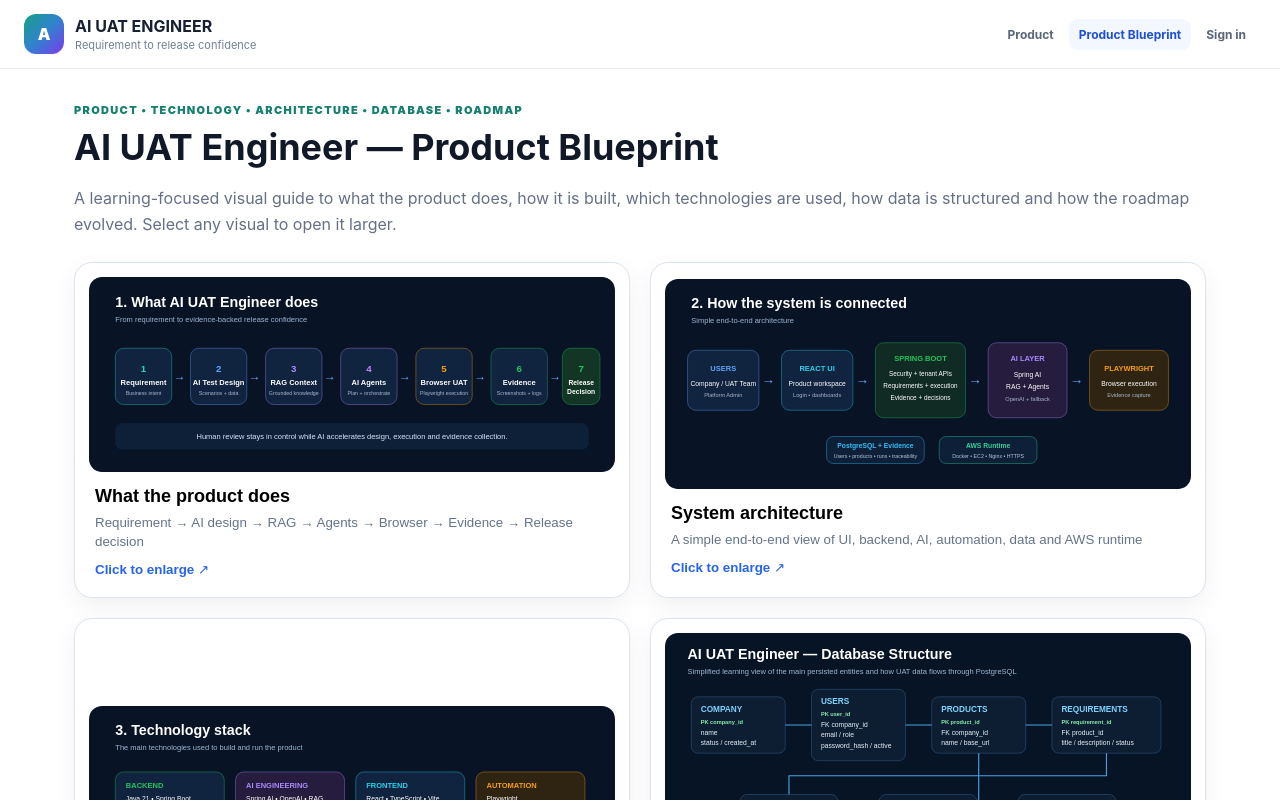
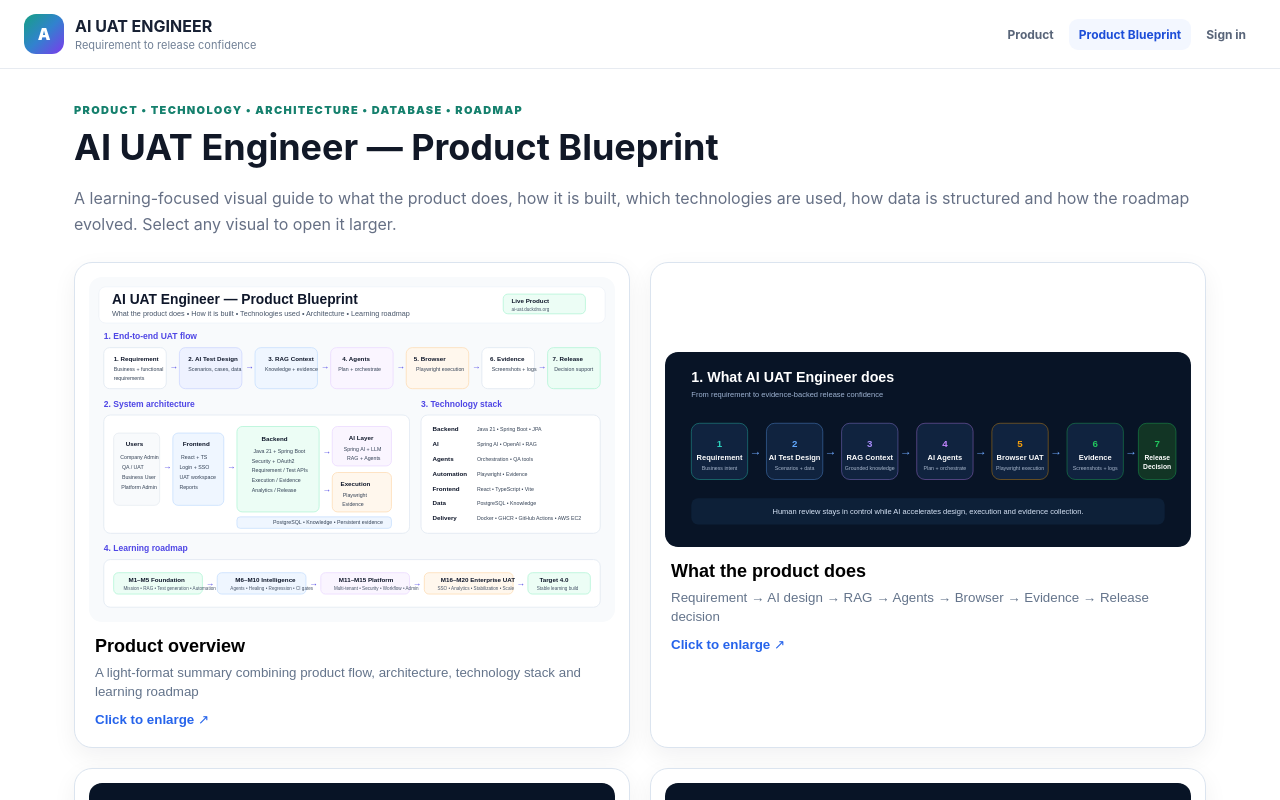
Before and after one commit to stejas7/ai-qa-frontend, a React (Vite) app: page /blueprint in a window 1280 px wide. Shown: the top 800 px of the page. Built offline with nearby package versions, Linux system fonts and the light colour scheme; no server answers.

Commit message:
feat(blueprint): add light overview visual to gallery

```diff
--- a/src/pages/ProductBlueprintPage.tsx
+++ b/src/pages/ProductBlueprintPage.tsx
@@ -1,6 +1,11 @@
 import { useState } from 'react';
 
 const visuals = [
+  {
+    title: 'Product overview',
+    subtitle: 'A light-format summary combining product flow, architecture, technology stack and learning roadmap',
+    src: '/blueprint-overview-light.svg'
+  },
   {
     title: 'What the product does',
     subtitle: 'Requirement → AI design → RAG → Agents → Browser → Evidence → Release decision',
@@ -59,8 +64,8 @@ export default function ProductBlueprintPage(){
       onClick={()=>setSelected(null)}
       style={{position:'fixed',inset:0,zIndex:1000,background:'rgba(2,6,23,.82)',display:'flex',alignItems:'center',justifyContent:'center',padding:'28px'}}
     >
-      <div onClick={(event)=>event.stopPropagation()} style={{position:'relative',width:'min(1500px,96vw)',maxHeight:'92vh',overflow:'auto',background:'#071426',borderRadius:'20px',boxShadow:'0 24px 80px rgba(0,0,0,.45)'}}>
-        <button type="button" onClick={()=>setSelected(null)} aria-label="Close visual" style={{position:'absolute',right:'14px',top:'14px',zIndex:2,width:'42px',height:'42px',borderRadius:'999px',border:'1px solid rgba(255,255,255,.25)',background:'rgba(15,23,42,.85)',color:'#fff',fontSize:'24px',cursor:'pointer'}}>×</button>
+      <div onClick={(event)=>event.stopPropagation()} style={{position:'relative',width:'min(1500px,96vw)',maxHeight:'92vh',overflow:'auto',background:'#ffffff',borderRadius:'20px',boxShadow:'0 24px 80px rgba(0,0,0,.45)'}}>
+        <button type="button" onClick={()=>setSelected(null)} aria-label="Close visual" style={{position:'absolute',right:'14px',top:'14px',zIndex:2,width:'42px',height:'42px',borderRadius:'999px',border:'1px solid rgba(15,23,42,.15)',background:'rgba(255,255,255,.94)',color:'#0f172a',fontSize:'24px',cursor:'pointer'}}>×</button>
         <img src={selected.src} alt={selected.title} style={{display:'block',width:'100%',height:'auto'}} />
       </div>
     </div>}
```
